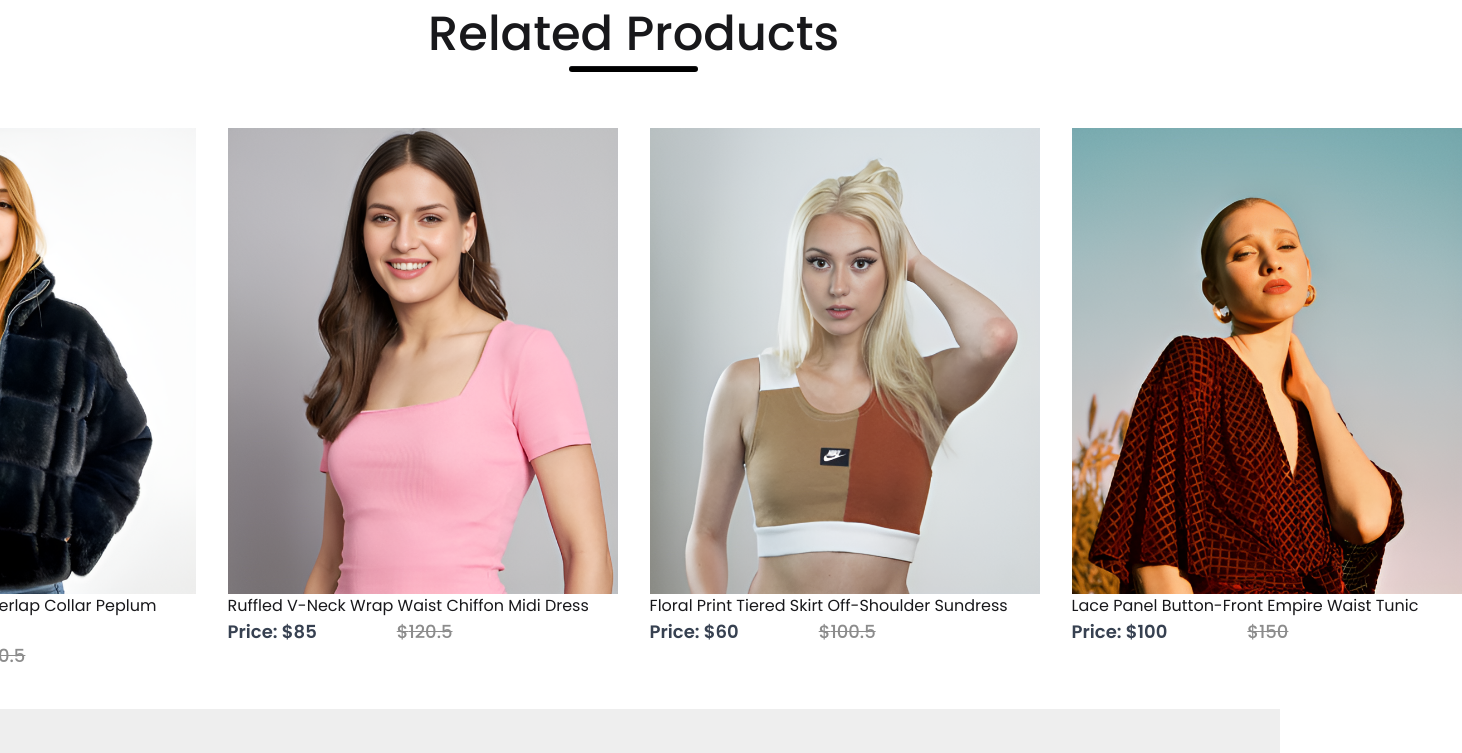
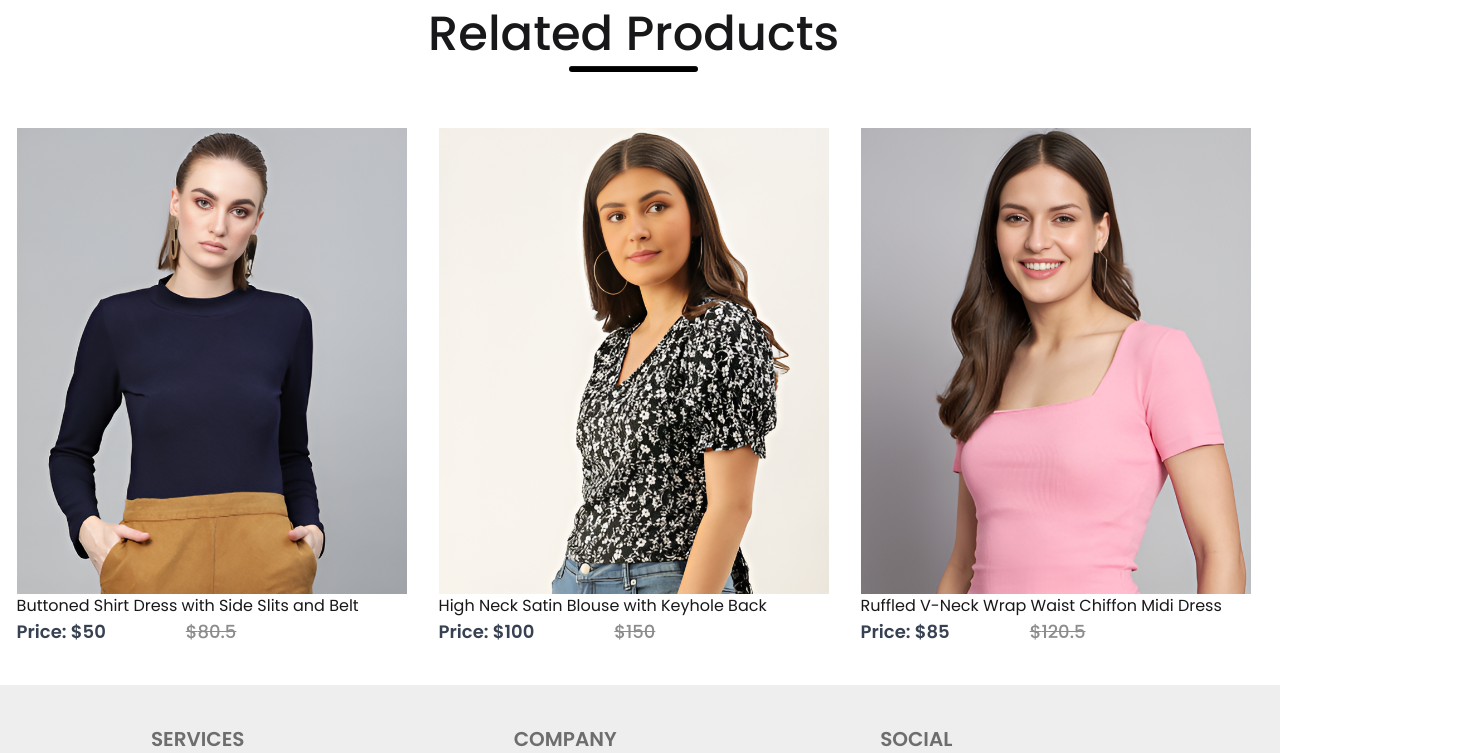
Before and after one commit to salman60mahmud/shop_touch, a React (Vite) app: page /products/1 in a window 1280 px wide. Shown: the part 1640-2393 px from the top of the page, 1462 px wide, since content can reach past the window. Built offline with nearby package versions, Linux system fonts and the light colour scheme.

Commit message:
category match

```diff
--- a/public/new_collections.json
+++ b/public/new_collections.json
@@ -2,6 +2,7 @@
   {
     "id": 12,
     "name": "Buttoned Shirt Dress with Side Slits and Belt",
+    "category": "women",
     "image": "../src/media/product_12.png",
     "new_price": 50.0,
     "old_price": 80.5
@@ -9,6 +10,7 @@
   {
     "id": 35,
     "name": "Boys Brown Solid Knit Full-Sleeve Cardigan",
+    "category": "kids",
     "image": "../src/media/product_35.png",
     "new_price": 85.0,
     "old_price": 120.5
@@ -16,6 +18,7 @@
   {
     "id": 14,
     "name": "Men Navy Blue Distressed Mid-Rise Slim Fit Jeans",
+    "category": "men",
     "image": "../src/media/product_14.png",
     "new_price": 60.0,
     "old_price": 100.5
@@ -23,6 +26,7 @@
   {
     "id": 8,
     "name": "High Neck Satin Blouse with Keyhole Back",
+    "category": "women",
     "image": "../src/media/product_8.png",
     "new_price": 100.0,
     "old_price": 150.0
@@ -30,6 +34,7 @@
   {
     "id": 15,
     "name": "Men Olive Green Solid Hooded Lightweight Windcheater",
+    "category": "men",
     "image": "../src/media/product_15.png",
     "new_price": 50.0,
     "old_price": 80.5
@@ -37,6 +42,7 @@
   {
     "id": 2,
     "name": "Ruffled V-Neck Wrap Waist Chiffon Midi Dress",
+    "category": "women",
     "image": "../src/media/product_2.png",
     "new_price": 85.0,
     "old_price": 120.5
@@ -44,6 +50,7 @@
   {
     "id": 17,
     "name": "Men Grey Solid Ribbed Collar Zip-Front Sweatshirt",
+    "category": "men",
     "image": "../src/media/product_17.png",
     "new_price": 60.0,
     "old_price": 100.5
@@ -51,6 +58,7 @@
   {
     "id": 28,
     "name": "Boys Red and Navy Striped Polo Collar T-Shirt",
+    "category": "kids",
     "image": "../src/media/product_28.png",
     "new_price": 100.0,
     "old_price": 150.0
--- a/src/Components/Items.jsx
+++ b/src/Components/Items.jsx
@@ -16,7 +16,7 @@ const Items = () => {
       <div className="flex justify-center mt-20 gap-10">
         {data?.map(data => (
           <div className="items" key={data.id}>
-            <Link to={`/products/${data.id}`}><img onClick={() => window.scrollTo({ top: 0, behavior: 'smooth' })} src={data.image} alt="data_image" /></Link>
+            <Link to={`/products/${data.id}`}><img onClick={() => window.scrollTo(0, 0)} src={data.image} alt="data_image" /></Link>
             <p>{data.name}</p>
             <div className="flex gap-20">
               <div className="items-prices-new">
--- a/src/Components/NewCollections.jsx
+++ b/src/Components/NewCollections.jsx
@@ -17,7 +17,7 @@ const NewCollections = () => {
 
                 {newCollections?.map(newCollections => (
                     <div className="collections" key={newCollections.id}>
-                       <Link to={`/products/${newCollections.id}`}> <img onClick={() => window.scrollTo({ top: 0, behavior: 'smooth' })} src={newCollections.image} alt="newCollections_image" /></Link>
+                        <Link to={`/products/${newCollections.id}`}> <img onClick={() => window.scrollTo(0, 0)} src={newCollections.image} alt="newCollections_image" /></Link>
                         <p>{newCollections.name}</p>
                         <div className="flex gap-20">
                             <div className="collections-prices-new">
--- a/src/Components/RelatedProducts.jsx
+++ b/src/Components/RelatedProducts.jsx
@@ -1,35 +1,40 @@
 import { useContext } from "react";
 import { OurContext } from "../Context/ContextProvider";
+import { Link } from "react-router-dom";
 import "./NewCollections.css";
 
-const RelatedProducts = () => {
-    const { data, loading } = useContext(OurContext);
-
+const RelatedProducts = (props) => {
+    const { newCollections, loading } = useContext(OurContext);
+    const { category } = props;
 
     if (loading) return <div>Loading products...</div>;
 
     return (
         <div className="flex flex-col md:flex-col-2 items-center gap-2">
             <h1 className="text-5xl font-medium">Related Products</h1>
-            <hr className="h-[6px] rounded-xl bg-black w-[10%]"/>
+            <hr className="h-[6px] rounded-xl bg-black w-[10%]" />
             <div className="mt-12 flex gap-8 mb-10">
 
-                {data?.map(data => (
-                    <div className="lg:w-[390px] md:w-[150px]" key={data.image}>
-                        <img onClick={() => window.scrollTo({ top: 0, behavior: 'smooth' })} src={data.image} alt="data_image" />
-                        <p>{data.name}</p>
+                {newCollections?.map(newCollections => {
+                    if (category === newCollections.category) {
+                        return (
+                            <div className="lg:w-[390px] md:w-[240px]" key={newCollections.id}>
+                                <Link to={`/products/${newCollections.id}`}> <img onClick={() => window.scrollTo(0, 0)} src={newCollections.image} alt="newCollections_image" /></Link>
+                                <p>{newCollections.name}</p>
                                 <div className="flex gap-20">
                                     <div className="collections-prices-new">
-                                Price: ${data.new_price}
+                                        Price: ${newCollections.new_price}
                                     </div>
                                     <div className="collections-prices-old">
-                                ${data.old_price}
+                                        ${newCollections.old_price}
                                     </div>
                                 </div>
-                    </div>
-                ))}
-
-
+                            </div>)
+                    }
+                    else {
+                        return null;
+                    }
+                })}
             </div>
         </div>
     );
--- a/src/Pages/Products.jsx
+++ b/src/Pages/Products.jsx
@@ -31,7 +31,7 @@ const Products = () => {
         <h1>Products Descriptions</h1>
       )}
       {product ? (
-        <RelatedProducts products={product} />
+        <RelatedProducts category={product.category} />
       ) : (
         <h1> Related Products</h1>
       )}
--- a/src/Pages/ShopCategory.jsx
+++ b/src/Pages/ShopCategory.jsx
@@ -25,7 +25,7 @@ const ShopCategory = ({ banner, category }) => {
           if (category === allProduct.category) {
             return (
               <div className="hover:scale-125 transition-transform duration-600" key={allProduct.name}>
-                 <Link to={`/products/${allProduct.id}`}><img onClick={() => window.scrollTo({ top: 0, behavior: 'smooth' })} src={allProduct.image} alt="allProduct_image" /></Link>
+                <Link to={`/products/${allProduct.id}`}><img onClick={() => window.scrollTo(0, 0)} src={allProduct.image} alt="allProduct_image" /></Link>
                 <p>{allProduct.name}</p>
                 <div className="flex gap-20">
                   <div className="collections-prices-new">
```
Lines whose indentation alone changed are shown as unchanged.
